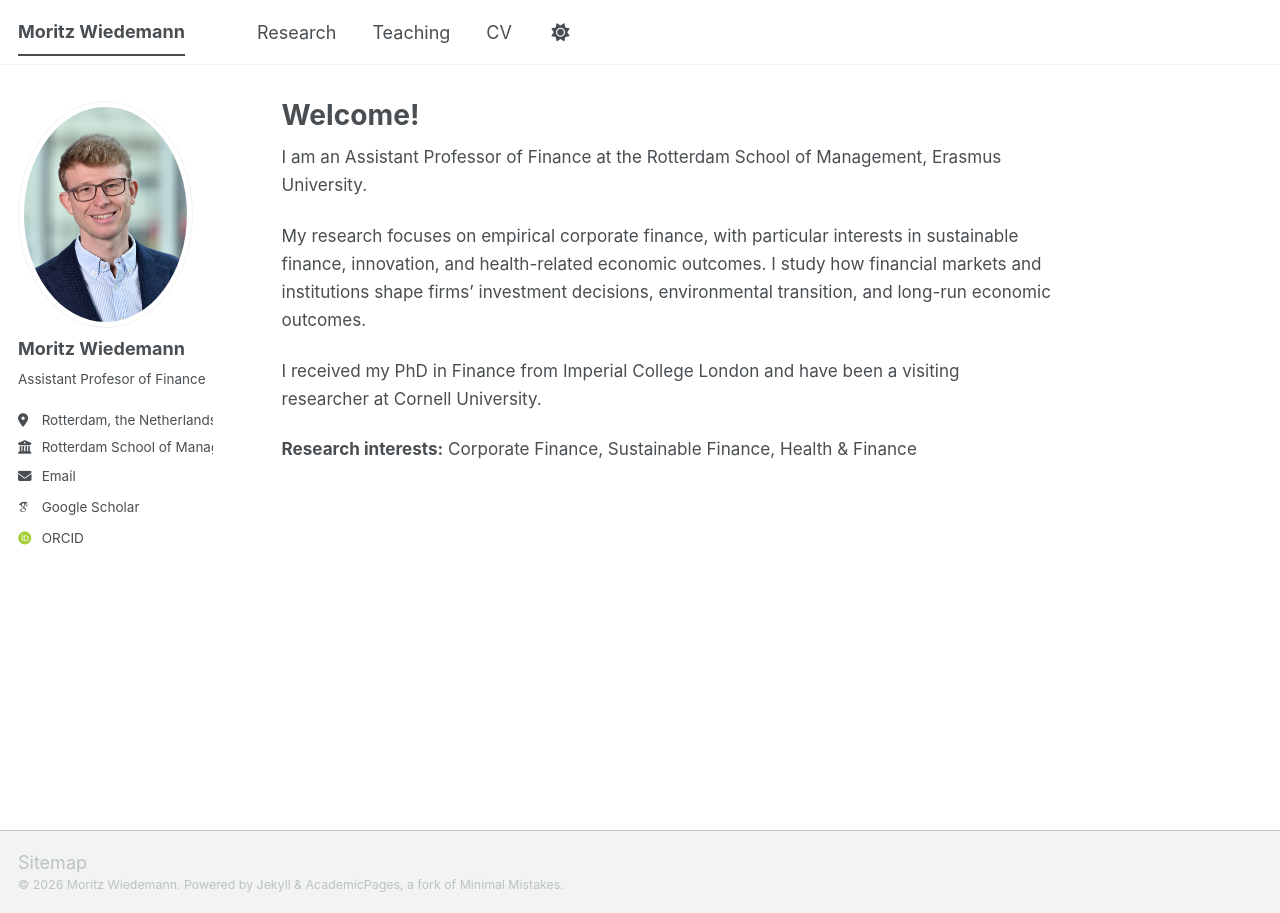
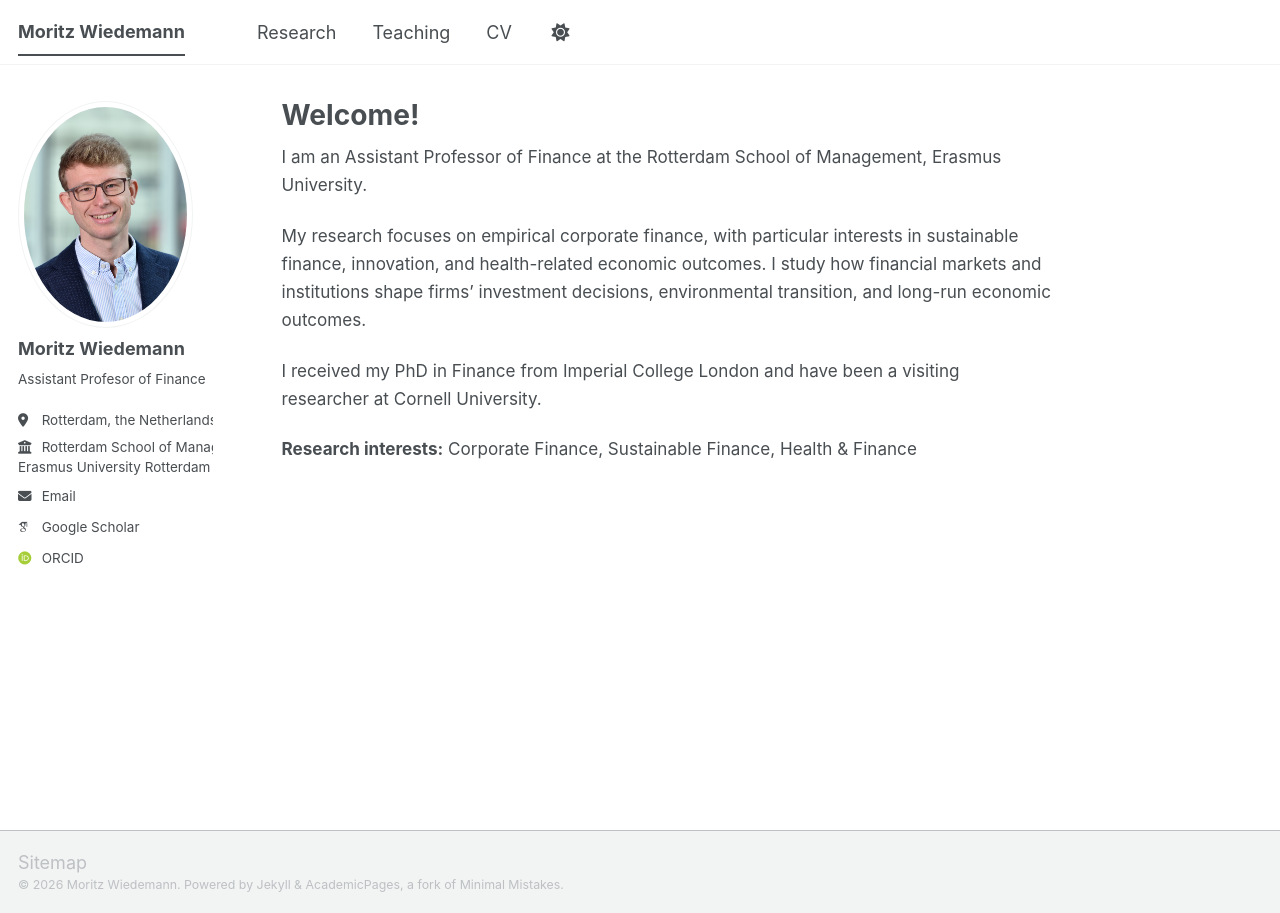
Before and after one commit to WiedemannM/WiedemannM.github.io, a Jekyll site: the page built from _pages/about.md, in a window 1280 px wide. Built offline with Jekyll 4.4.1, drawn with Linux system fonts in a browser that asks for light colours; some web fonts are replaced; a script bundle is joined from its source files by our own code; library files that are not in the unit come from our copies.

Commit message:
Update author-profile.html

```diff
--- a/_includes/author-profile.html
+++ b/_includes/author-profile.html
@@ -28,7 +28,7 @@
         <li class="author__desktop"><i class="fas fa-fw fa-location-dot icon-pad-right" aria-hidden="true"></i>{{ author.location }}</li>
       {% endif %}
       {% if author.employer %}
-        <li class="author__desktop"><i class="fas fa-fw fa-building-columns icon-pad-right" aria-hidden="true"></i>{{ author.employer }}</li>
+      <li class="author__desktop"><i class="fas fa-fw fa-building-columns icon-pad-right" aria-hidden="true"></i><span>Rotterdam School of Management,<br>Erasmus University Rotterdam</span></li>
       {% endif %}
       {% if author.uri %}
         <li><a href="{{ author.uri }}"><i class="fas fa-fw fa-link icon-pad-right" aria-hidden="true"></i>{{ site.data.ui-text[site.locale].website_label | default: "Website" }}</a></li>
```
